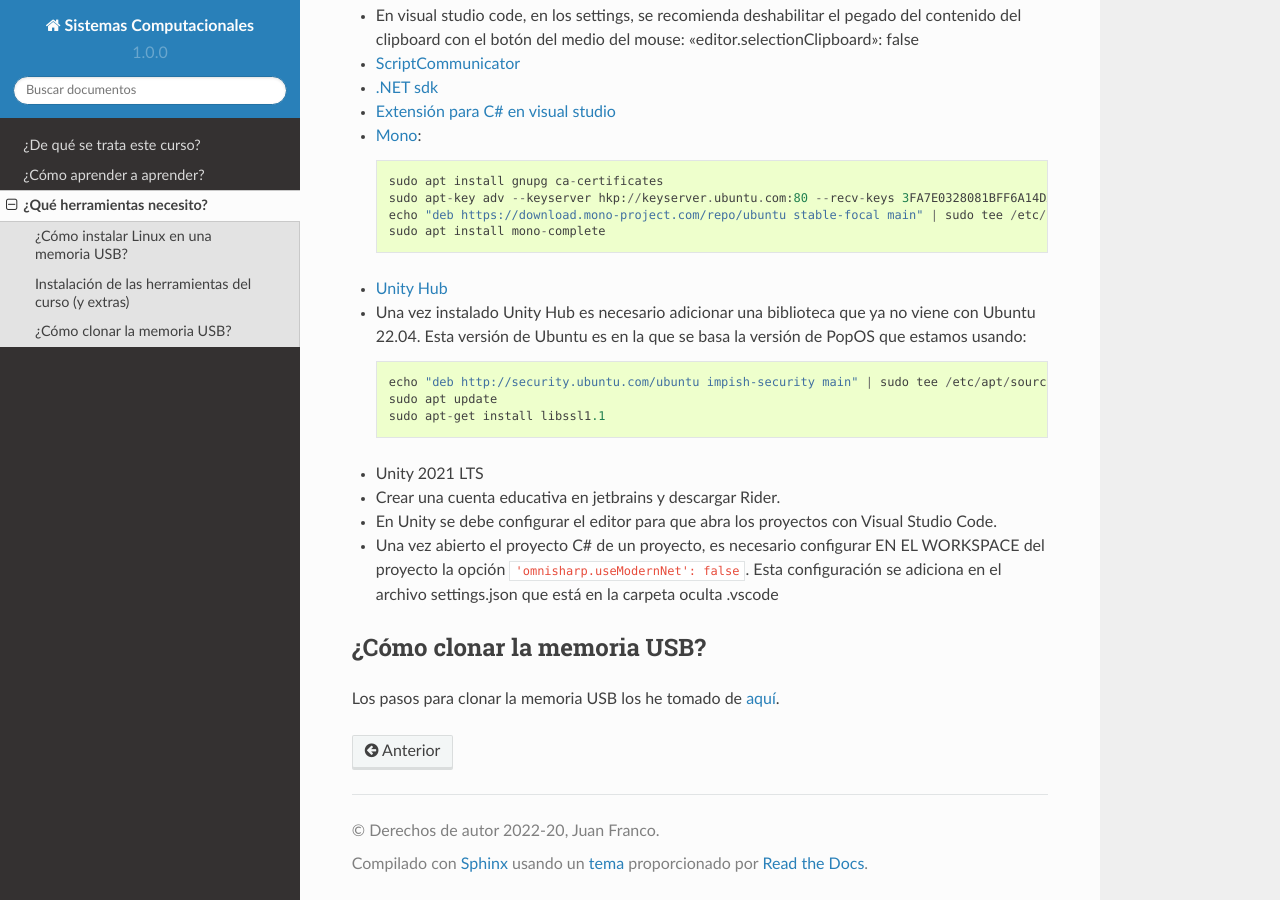
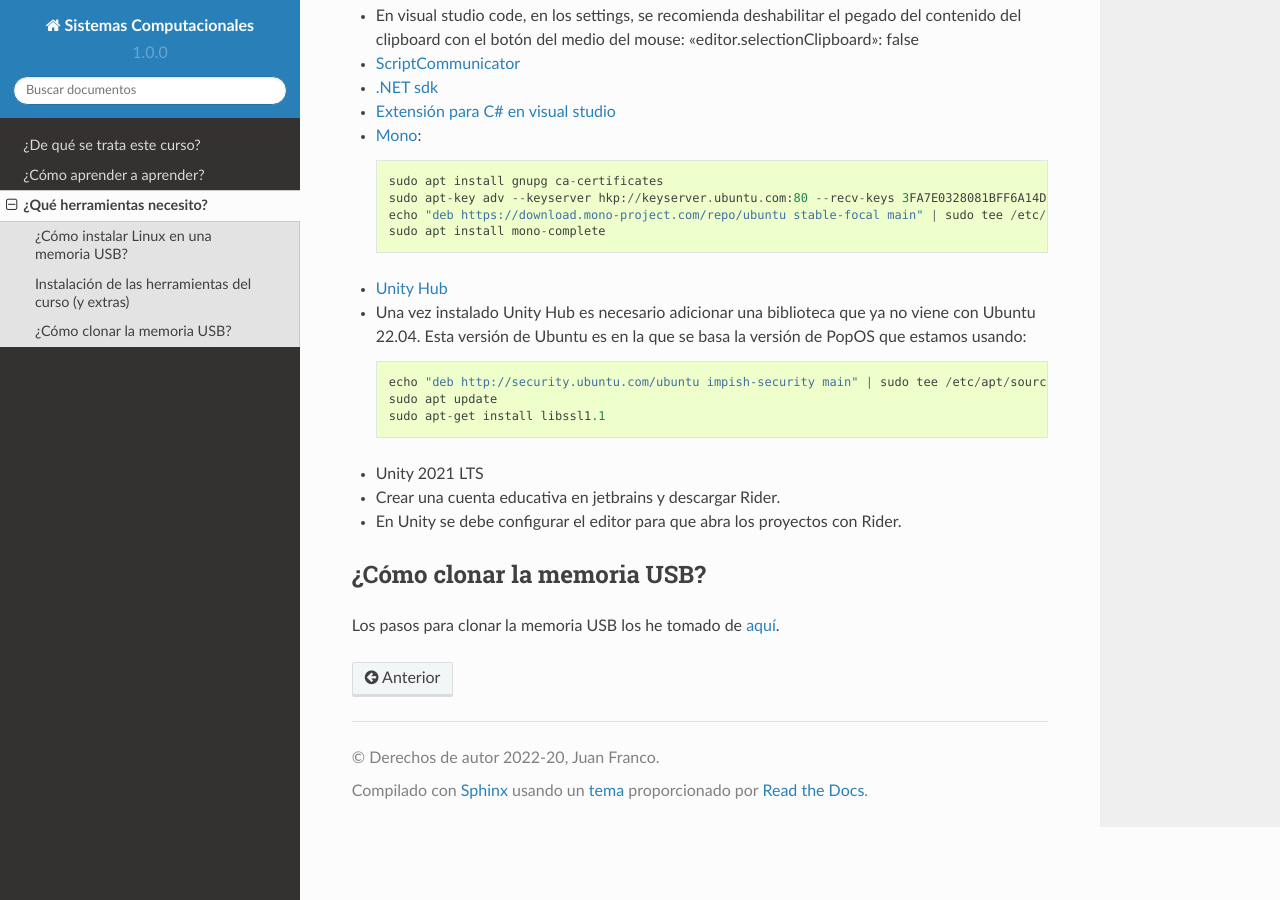
Before and after one commit to juanferfranco/SistemasComputacionales, a Sphinx documentation site: the page built from docs/_intro/tools.rst, in a window 1280 px wide and 900 px high, scrolled down 1729 px. Built offline with Sphinx 7.4.7 and the Read the Docs theme 2.0.0, drawn with Linux system fonts in a browser that asks for light colours.

Commit message:
tools in progress

```diff
--- a/docs/_intro/tools.rst
+++ b/docs/_intro/tools.rst
@@ -55,7 +55,7 @@ scripting.
 
 * `Digital <https://github.com/hneemann/Digital>`__
 
-* `Nand2tetris Software Suite <https://www.nand2tetris.org/software>`__
+* `Nand2tetris Software Suite <https://github.com/juanferfranco/SistemasComputacionales/tree/main/docs/_static/Digital.zip>`__
 
 * `Visual Studio code <https://code.visualstudio.com/>`__
 * `Extensión de C/C++ de visual Studio Code <https://marketplace.visualstudio.com/items?itemName=ms-vscode.cpptools>`__
@@ -97,10 +97,7 @@ scripting.
 
 * Unity 2021 LTS
 * Crear una cuenta educativa en jetbrains y descargar Rider.
-* En Unity se debe configurar el editor para que abra los proyectos con Visual Studio Code.
-* Una vez abierto el proyecto C# de un proyecto, es necesario configurar EN EL WORKSPACE del proyecto la opción
-  ``'omnisharp.useModernNet': false``. Esta configuración se adiciona en el archivo settings.json que está
-  en la carpeta oculta .vscode
+* En Unity se debe configurar el editor para que abra los proyectos con Rider.
 
 ¿Cómo clonar la memoria USB?
 ------------------------------
```
